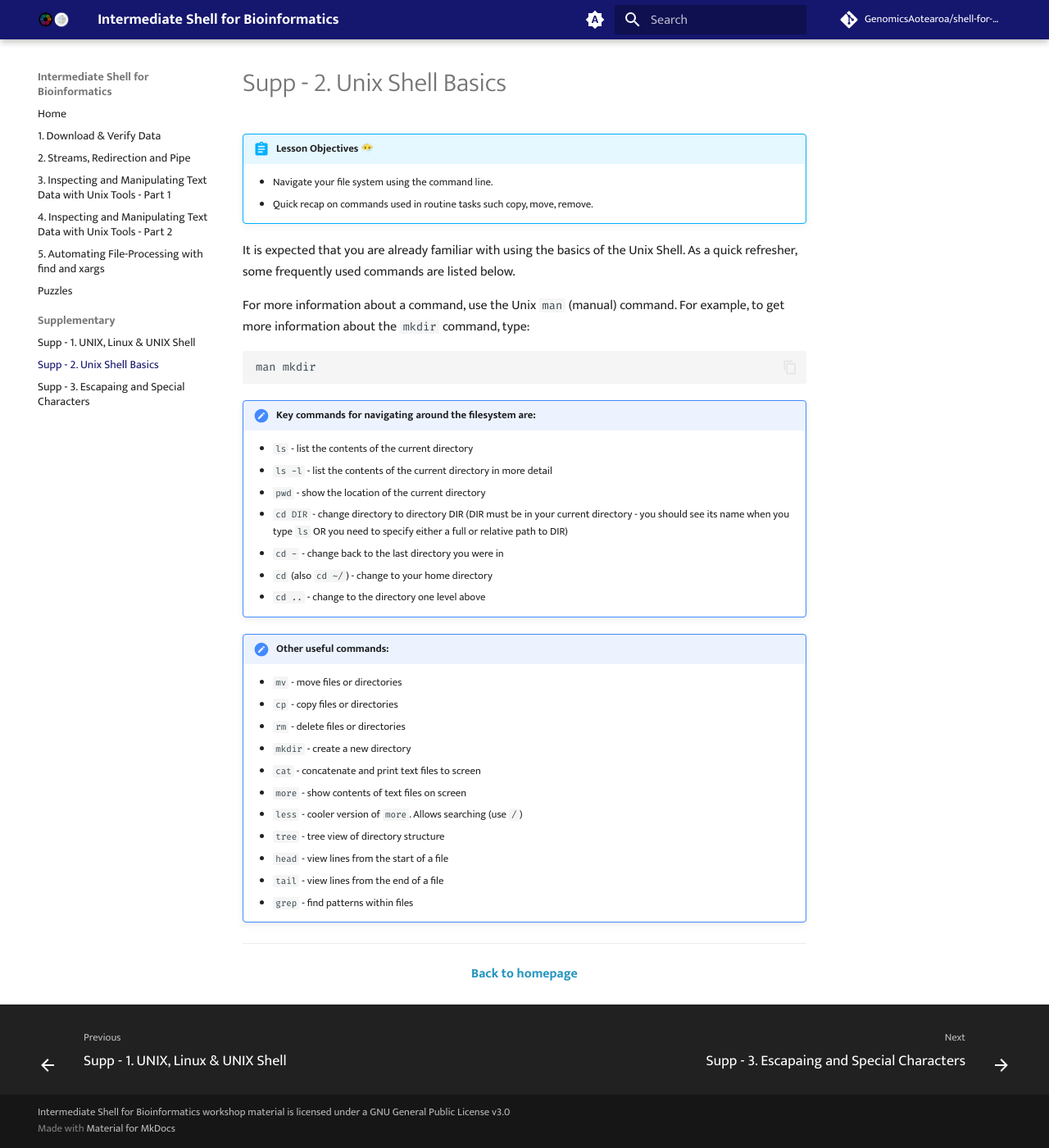
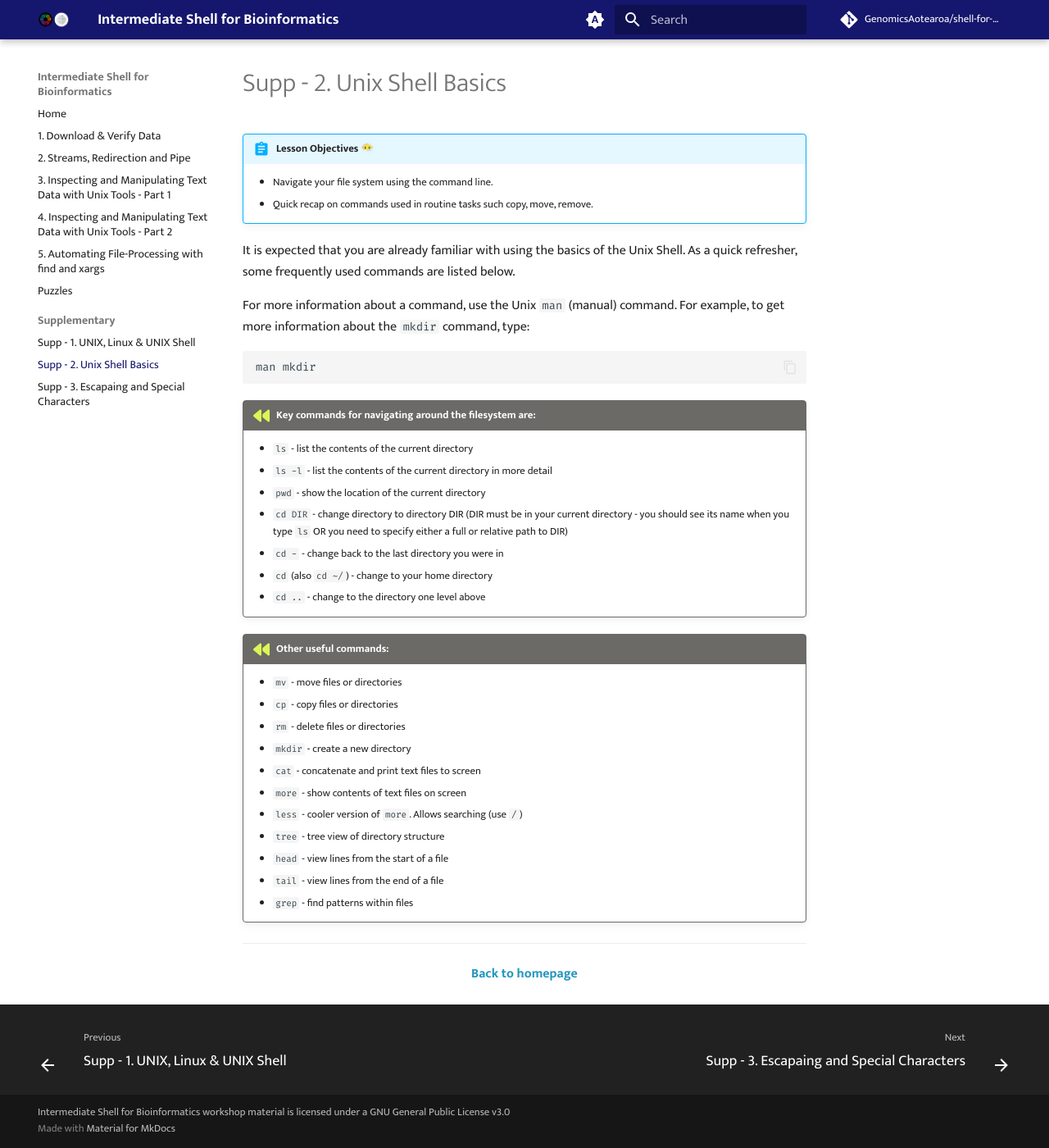
Before and after one commit to GenomicsAotearoa/shell-for-bioinformatics, an MkDocs documentation site: the page built from docs/supplementary /supplementary_2.md, in a window 1280 px wide and 1400 px high, scrolled down 17 px. Shown: the whole window at 82% size. Built offline with MkDocs 1.6.1 and Material for MkDocs 9.7.7, drawn with Linux system fonts in a browser that asks for light colours; comment, search, counter and statistics services are not loaded.

```diff
--- a/docs/stylesheets/extra.css
+++ b/docs/stylesheets/extra.css
@@ -848,12 +848,12 @@
 }
 .md-typeset .backward > .admonition-title,
 .md-typeset .backward > summary {
-  color:rgb(35, 35, 37);
-  background-color: rgba(194, 197, 192, 0.664);
+  color:rgb(255, 255, 255);
+  background-color: rgba(32, 31, 25, 0.664);
 }
 .md-typeset .backward > .admonition-title::before,
 .md-typeset .backward > summary::before {
-  background-color: rgb(9, 209, 26);
+  background-color: rgb(221, 245, 85);
   -webkit-mask-image: var(--md-admonition-icon--backward);
           mask-image: var(--md-admonition-icon--backward);
 }
```
Also changed, not shown: docs/supplementary /supplementary_2.md (+2 -2 lines).
